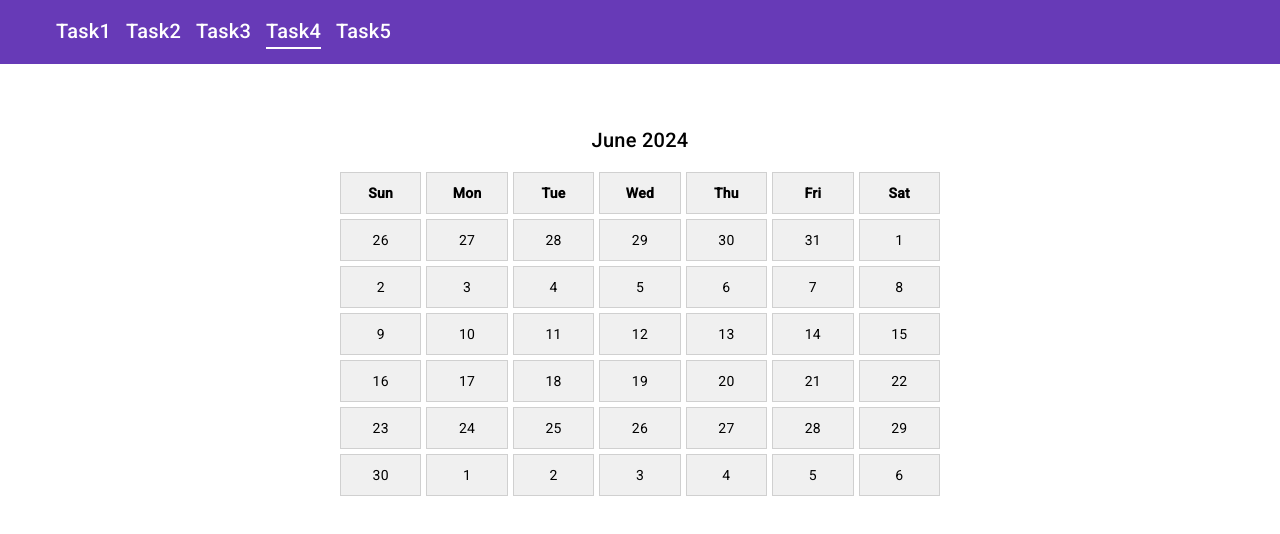
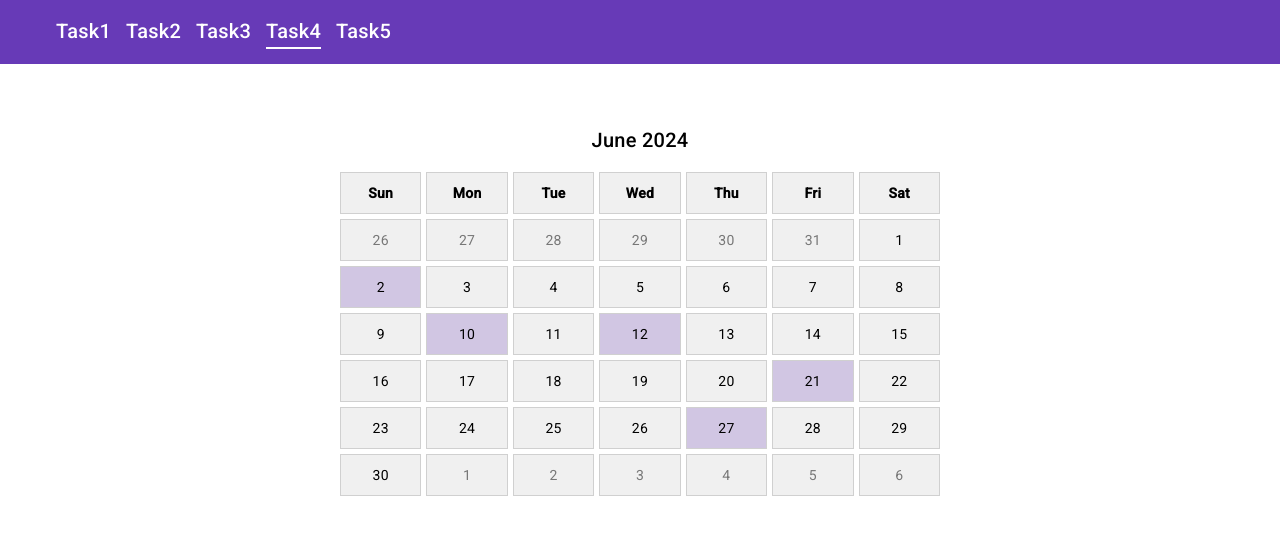
Before and after one commit to SalyOne/SoftIntTechnical, an Angular app: page /task1 in a window 1280 px wide. Both pictures are taken after a click on the item "Task4". Shown: the top 534 px of the page. Built offline with nearby package versions, Linux system fonts and the light colour scheme.

Commit message:
fix: Task4: add active days to a calendar

```diff
--- a/src/app/pages/task4/task4.component.html
+++ b/src/app/pages/task4/task4.component.html
@@ -7,11 +7,20 @@
       @for(week of weeks; track week){
         @for(date of week; track date; let i= $index){
           <div class="date">
-<!--            @if(i<=lastDayOfPrevMonth.getDay()){-->
-<!--            shalala {{i}}-->
-<!--            }-->
-            @if(date){
-            <span>{{ date }}</span>
+            @if(i<=lastDayOfPrevMonth.getDay() && $index==0 && this.firstDayOfWeek != 0){
+              <span class="wrong-month">{{ date }}</span>
+            }
+            @else if(i>=this.firstWeekDayOfNextMonth && $index == this.totalAmountOfWeeks && this.lastDayOfMonth.getDay() != 6){
+              <span class="wrong-month">{{ date }}</span>
+            }
+            @else if(date && this.holidays.includes(date)){
+              <span class="holiday">{{ date }}</span>
+            }
+            @else if(date && this.currentDay == date){
+              <span class="current-date">{{ date }}</span>
+            }
+            @else{
+              <span>{{ date }}</span>
             }
           </div>
         }
--- a/src/app/pages/task4/task4.component.scss
+++ b/src/app/pages/task4/task4.component.scss
@@ -19,9 +19,26 @@
   height: 40px;
   background-color: #f0f0f0;
   border: 1px solid #d0d0d0;
-  &.today{
-    background-color: #696969;
+  transition: 0.3s;
+  &:hover{
+    background-color: rgba(105,105,105,0.73);
 
+  }
+  span{
+    width: 100%;
+    height:100%;
+    display: flex;
+    justify-content: center;
+    align-items: center;
+    &.wrong-month{
+      opacity: 0.5;
+    }
+    &.holiday{
+     background-color: rgba(103,58,183,0.23);
+    }
+    &.current-date{
+      background-color: #ffd740;
+    }
   }
 }
 
--- a/src/app/pages/task4/task4.component.ts
+++ b/src/app/pages/task4/task4.component.ts
@@ -7,40 +7,38 @@ import {Component, OnInit} from '@angular/core';
   templateUrl: './task4.component.html',
   styleUrl: './task4.component.scss'
 })
-export class Task4Component implements OnInit{
+export class Task4Component implements OnInit {
+
+  holidays=[2,10,12,21,27,31]
+  weeks: (number | null)[][] = [];
+  now: Date = new Date();
+  totalAmountOfWeeks!:number
+  currentMonth: string = this.now.toLocaleString('default', {month: 'long'});
+  currentYear: number = this.now.getFullYear();
+  currentDay:number = this.now.getDate()
+
+  firstDayOfMonth = new Date(this.currentYear, this.now.getMonth(), 1);
+  firstDayOfWeek = this.firstDayOfMonth.getDay();
+
+  lastDayOfMonth = new Date(this.currentYear, this.now.getMonth() +1, 0);
+  lastDate = this.lastDayOfMonth.getDate();
+
+  lastDayOfPrevMonth = new Date(this.currentYear, this.now.getMonth() , 0)
+  lastDateOfLastMonth = this.lastDayOfPrevMonth.getDate()
 
 
-
-  weeks: (number | null)[][] = [];
-  now:Date = new Date();
-  currentMonth: string = this.now.toLocaleString('default', { month: 'long' });
-  currentYear: number= this.now.getFullYear();
-
-  firstDayOfMonth = new Date(this.currentYear, this.now.getMonth(), 1);
-  lastDayOfMonth = new Date(this.currentYear, this.now.getMonth() + 1, 0);
-  lastDayOfPrevMonth = new Date(this.currentYear, this.now.getMonth() , 0)
-  firstDayOfNextMonth = new Date(this.currentYear, this.now.getMonth()+1, 1);
-
-  firstDayOfWeek = this.firstDayOfMonth.getDay();
-  lastDate = this.lastDayOfMonth.getDate();
-  lastDateOfLastMonth =  this.lastDayOfPrevMonth.getDate()
-  firstDateOfNextMonth =  this.firstDayOfNextMonth.getDate()
+  firstDayOfNextMonth = new Date(this.currentYear, this.now.getMonth() +1, 1);
+  firstWeekDayOfNextMonth = this.firstDayOfNextMonth.getDay()
 
   ngOnInit() {
     this.generateCalendar();
-    console.log(this.firstDayOfNextMonth)
-    console.log(this.firstDateOfNextMonth)
   }
 
   generateCalendar() {
-    console.log("day", this.firstDayOfWeek)
-
-
     let week: (number | null)[] = new Array(7).fill(null);
-
     if (this.firstDayOfWeek != 0) {
       for (let i = 0; i < this.firstDayOfWeek; i++) {
-          week[i]=this.lastDateOfLastMonth-(this.firstDayOfWeek-i-1)
+        week[i] = this.lastDateOfLastMonth - (this.firstDayOfWeek - i - 1)
       }
     }
 
@@ -60,16 +58,13 @@ export class Task4Component implements OnInit{
       this.weeks.push(week);
     }
 
-    while (this.weeks.length < 6) {
-      this.weeks.push(new Array(7).fill(null));
-    }
-
-
-    if (this.lastDate != 0) {
-      for (let i = this.firstDateOfNextMonth; i <7 ; i++) {
-        week[i]=this.firstDateOfNextMonth+i-1
+    let dayCounter = 0
+    if (this.lastDayOfMonth.getDay() != 6) {
+      for (let i = this.firstWeekDayOfNextMonth; i < 7; i++) {
+        week[i] = this.firstDayOfNextMonth.getDate() + dayCounter;
+        dayCounter++;
       }
     }
+    this.totalAmountOfWeeks = this.weeks.length-1
   }
-
 }
```
